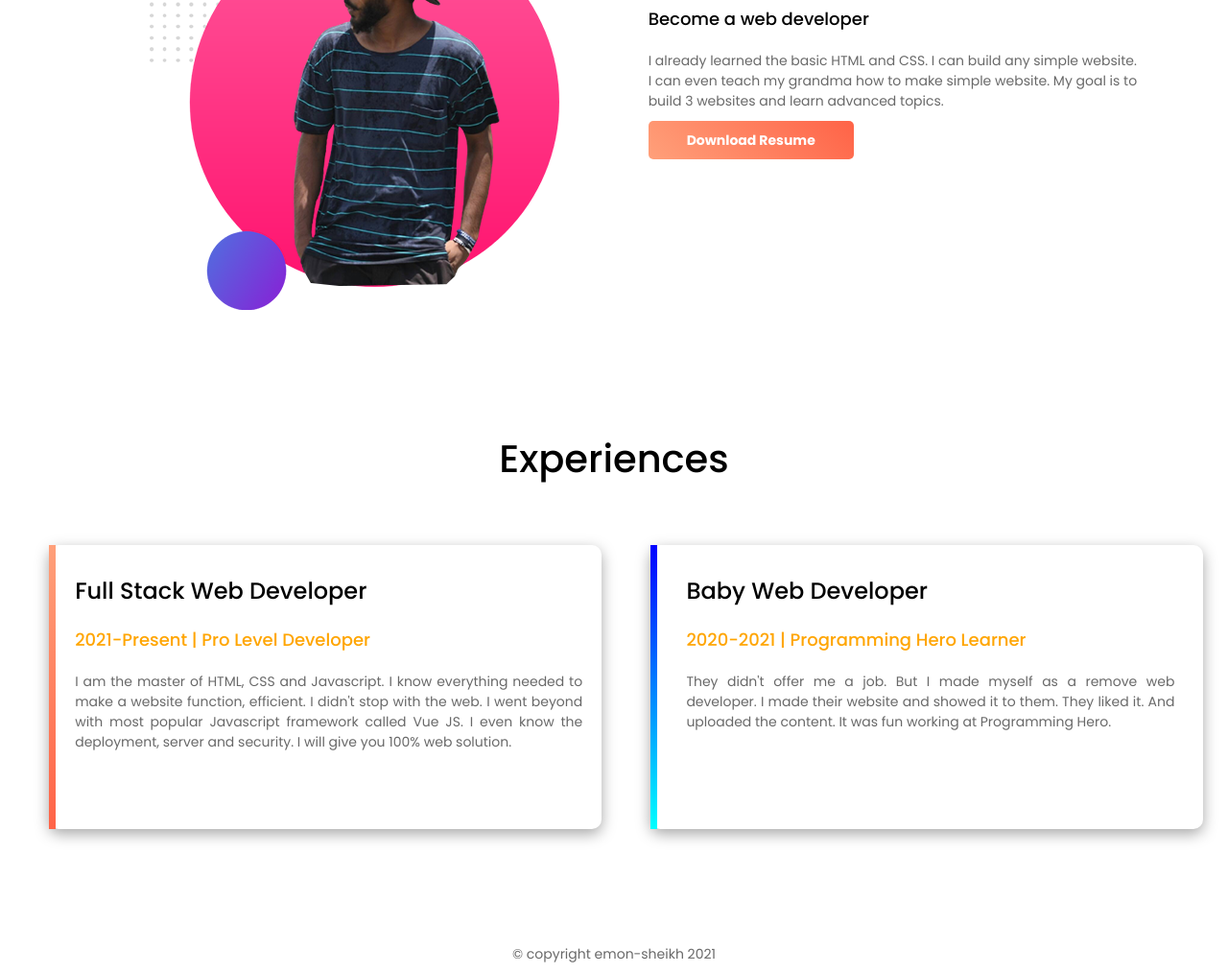
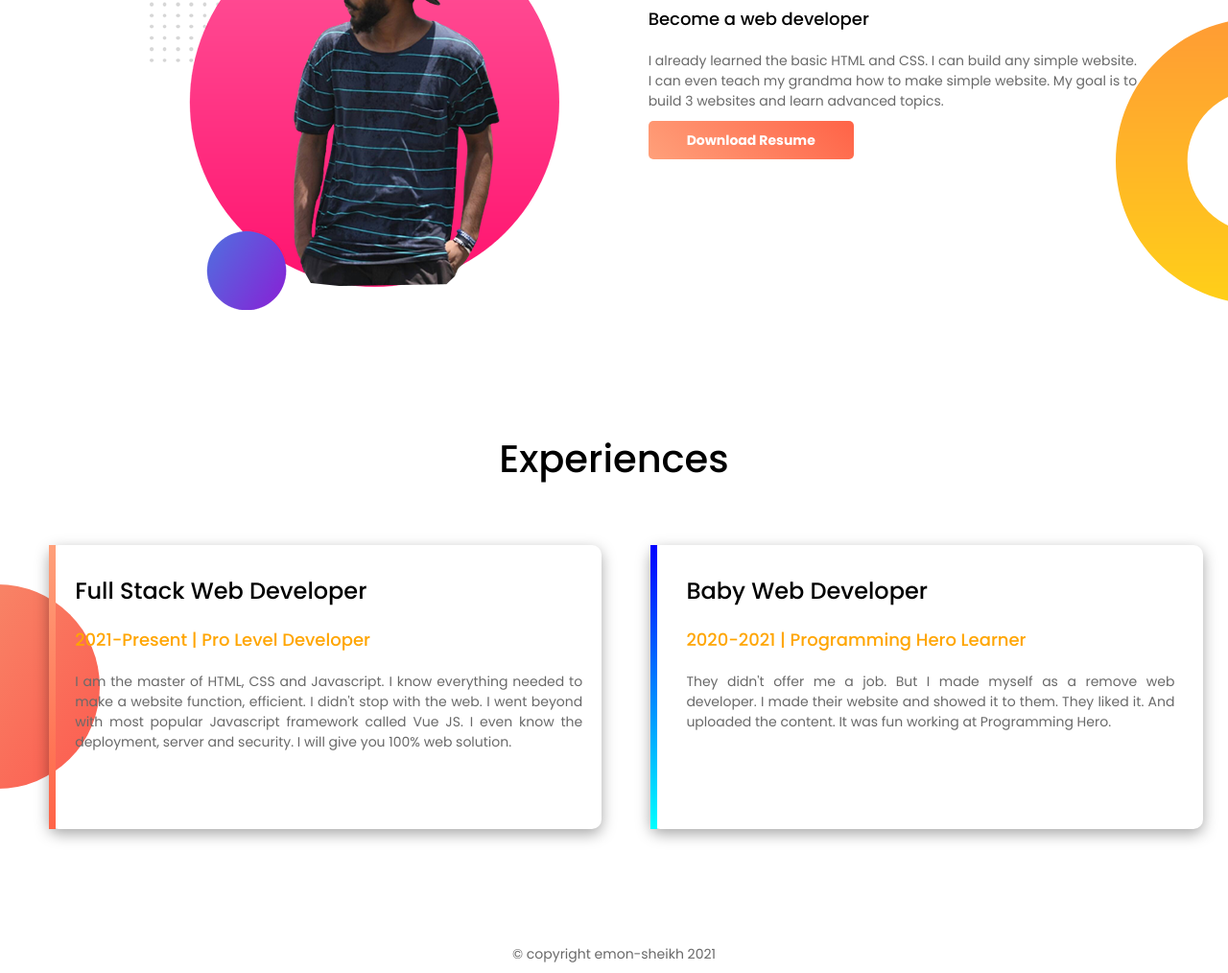
Before and after one commit to emonsheikh5/simple-portfolio, a plain HTML site: page index.html in a window 1280 px wide. Shown: the part 679-1693 px from the top of the page at 96% size. Drawn offline with Linux system fonts and the light colour scheme.

Commit message:
re added

```diff
--- a/assets/css/main.css
+++ b/assets/css/main.css
@@ -13,7 +13,7 @@ html{
 }
 /* hero area start */
 .bg-hero{
-    background-image: url("./assets/images/top-banner.png");
+    background-image: url("../images/top-banner.png");
     background-repeat: no-repeat;
 }
 .main_hero{
@@ -64,7 +64,7 @@ html{
 /* hero area end */
 /* dream area start */
 .bg-dream{
-    background-image: url("./assets/images/dream-bg.png");
+    background-image: url("../images/dream-bg.png");
     background-repeat: no-repeat;
     background-position: right;
 }
@@ -103,7 +103,7 @@ html{
 /* dream area end */
 /* experience area start */
 .bg_experience{
-    background-image: url("./assets/images/exp-bg.png");
+    background-image: url("../images/exp-bg.png");
     background-repeat: no-repeat;
     background-position: left;
     padding-bottom: 12rem;
```
